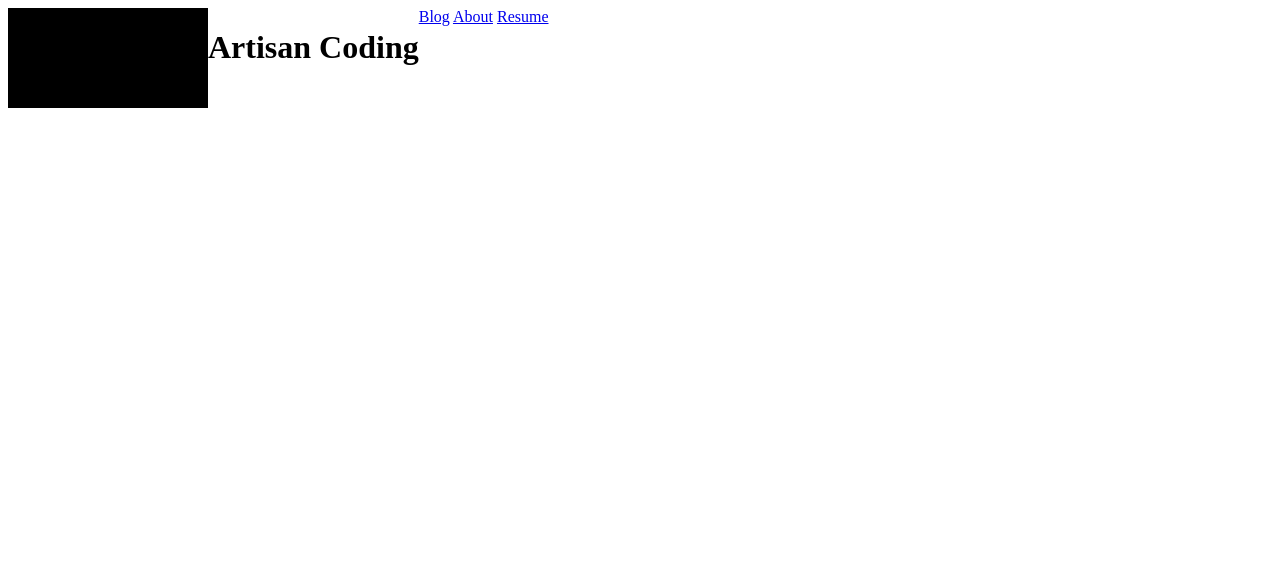
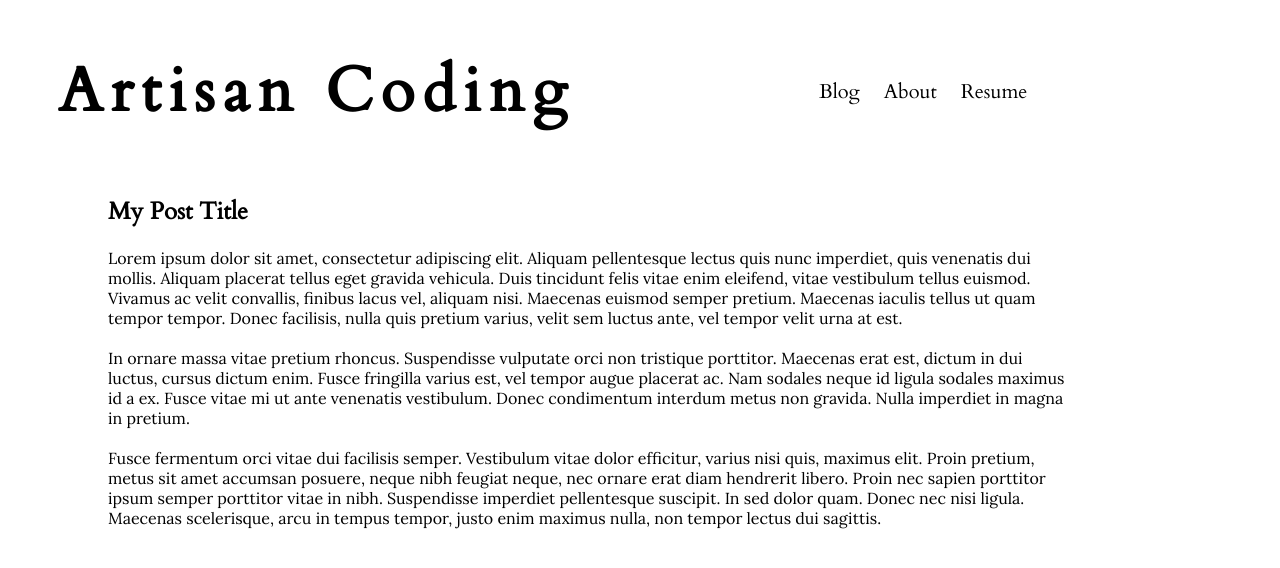
Before and after one commit to samcraigjohnson/blog, a plain HTML site: page static/index.html in a window 1280 px wide. Drawn offline with Linux system fonts and the light colour scheme; files that its build step writes are made by us from their sources.

Commit message:
Add initial styling to blog

```diff
--- a/static/css/main.css
+++ b/static/css/main.css
@@ -1,14 +1,46 @@
+@import url(https://fonts.googleapis.com/css?family=Lora);
+@import url(https://fonts.googleapis.com/css?family=Cardo);
+
+p {
+    font-family: 'Lora', serif;
+}
+
+h1, h2, h3, h4, h5, a {
+    font-family: 'Cardo', serif;
+}
+
+/* Word header */
 .header {
     display: flex;
     flex-flow: row;
 }
 
-.logo {
-    width: 200px;
-    height: 100px;
-    background: black;
+.header h1 {
+    font-size: 62px;
+    letter-spacing: 8px;
+    margin-left: 50px;
 }
 
+
+/* Navigation links */
 .menu-items {
     order: 1;
+    align-self: center;
+    margin: 0 auto;
 }
+
+.menu-items a {
+    text-decoration: none;
+    color: black;
+    font-size: 20px;
+    margin: 0 10px;
+}
+
+.menu-items a:hover {
+    text-decoration: underline;
+    color: gray;
+}
+
+.post-container {
+    margin: 0 200px 0 100px;
+}
--- a/static/index.html
+++ b/static/index.html
@@ -2,14 +2,13 @@
 <html>
   <head>
     <meta charset="utf-8">
-    <title>Blerg Blog</title>
+    <title>Artisan Coding</title>
     <link rel="stylesheet" href="static/css/main.css" />
   </head>
   <body>
 
     <div class="header">
 
-      <div class="logo"></div>
       <h1>Artisan Coding</h1>
 
       <!-- Menu items -->
@@ -21,5 +20,14 @@
 
     </div>
 
+    <div class="post-container">
+      <h2>My Post Title</h2>
+      <p>Lorem ipsum dolor sit amet, consectetur adipiscing elit. Aliquam pellentesque lectus quis nunc imperdiet, quis venenatis dui mollis. Aliquam placerat tellus eget gravida vehicula. Duis tincidunt felis vitae enim eleifend, vitae vestibulum tellus euismod. Vivamus ac velit convallis, finibus lacus vel, aliquam nisi. Maecenas euismod semper pretium. Maecenas iaculis tellus ut quam tempor tempor. Donec facilisis, nulla quis pretium varius, velit sem luctus ante, vel tempor velit urna at est.<br/><br/>
+
+In ornare massa vitae pretium rhoncus. Suspendisse vulputate orci non tristique porttitor. Maecenas erat est, dictum in dui luctus, cursus dictum enim. Fusce fringilla varius est, vel tempor augue placerat ac. Nam sodales neque id ligula sodales maximus id a ex. Fusce vitae mi ut ante venenatis vestibulum. Donec condimentum interdum metus non gravida. Nulla imperdiet in magna in pretium.<br/><br/>
+
+        Fusce fermentum orci vitae dui facilisis semper. Vestibulum vitae dolor efficitur, varius nisi quis, maximus elit. Proin pretium, metus sit amet accumsan posuere, neque nibh feugiat neque, nec ornare erat diam hendrerit libero. Proin nec sapien porttitor ipsum semper porttitor vitae in nibh. Suspendisse imperdiet pellentesque suscipit. In sed dolor quam. Donec nec nisi ligula. Maecenas scelerisque, arcu in tempus tempor, justo enim maximus nulla, non tempor lectus dui sagittis.</p>
+    </div>
+
   </body>
 </html>
```
